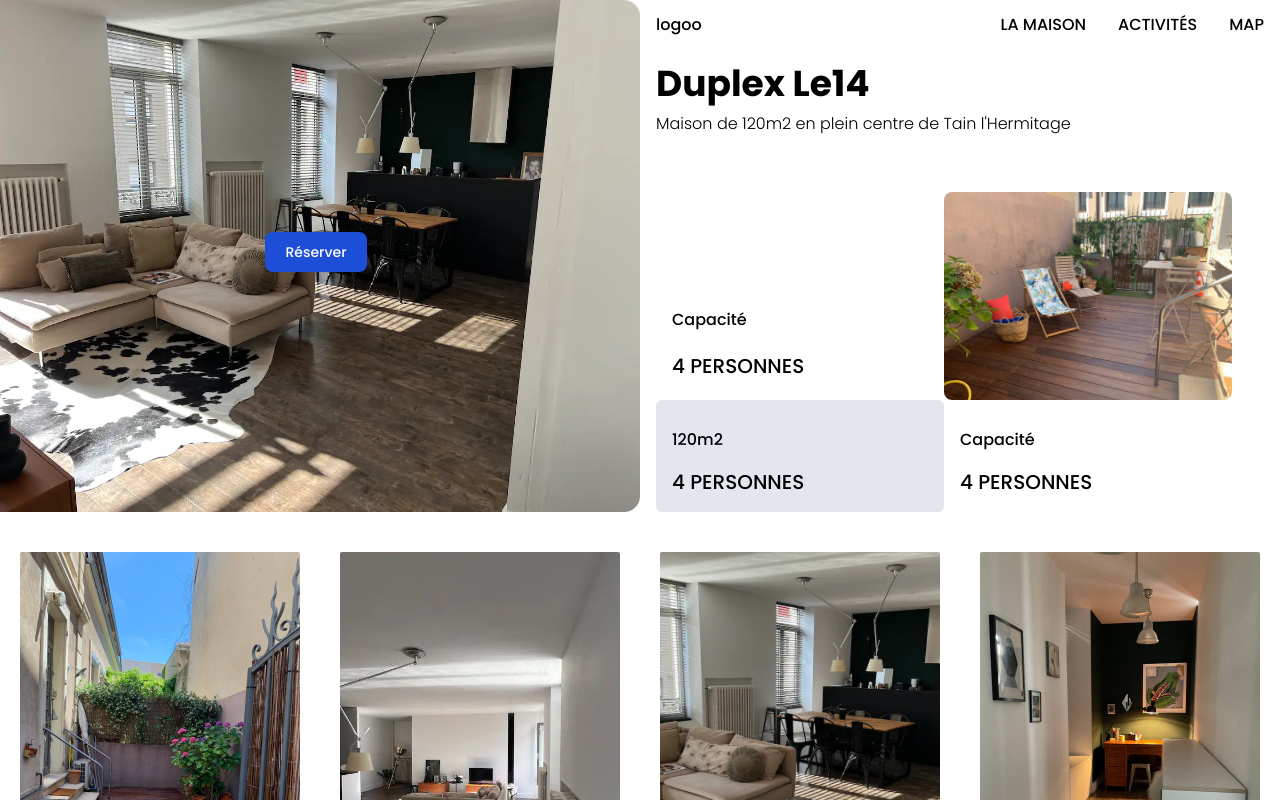
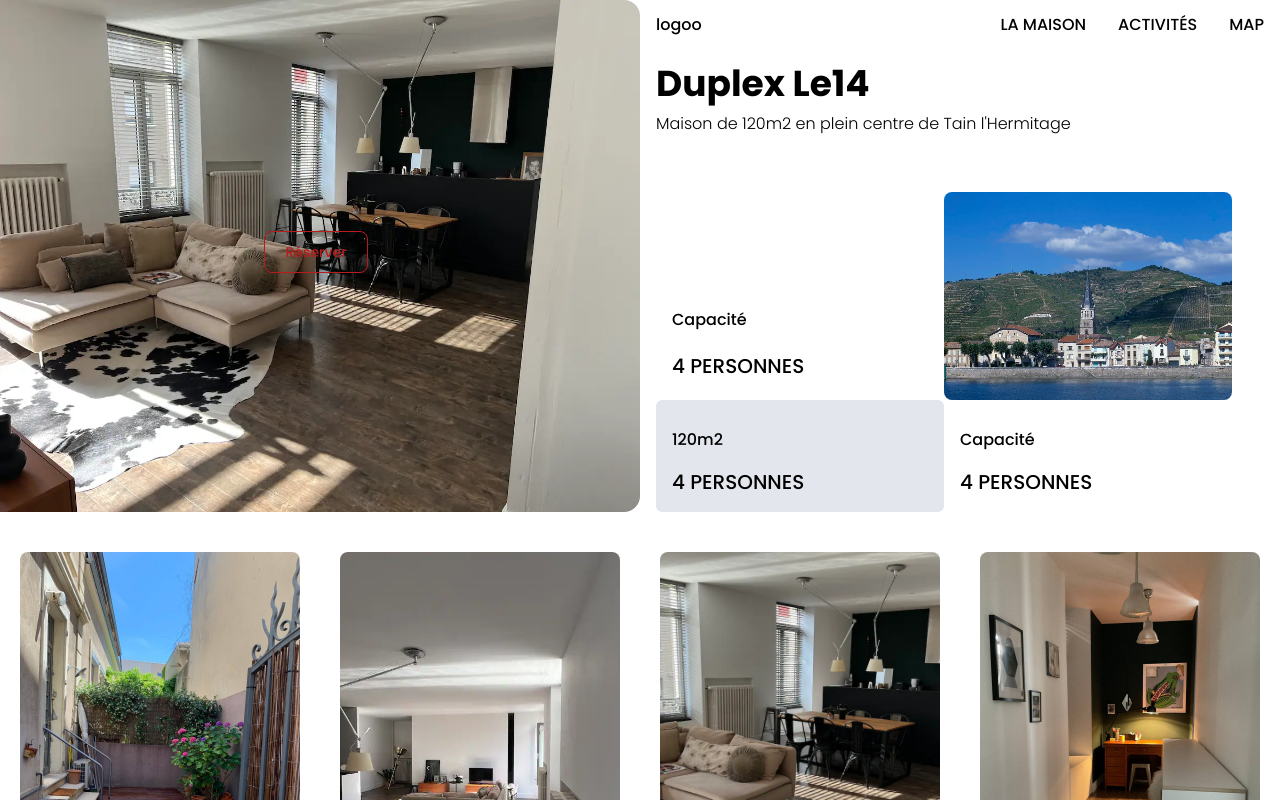
Before and after one commit to T-Urud/le14-project, a React (Create React App) app: page / in a window 1280 px wide. Shown: the top 800 px of the page. Built offline with nearby package versions, Linux system fonts and the light colour scheme.

Commit message:
booking form animation tst

```diff
--- a/src/components/Booking.js
+++ b/src/components/Booking.js
@@ -5,8 +5,8 @@ import image from "../images";
 import { motion } from "framer-motion";
 
 const variants = {
-  hidden: { opacity: 0 },
-  visible: { opacity: 1 },
+  hidden: { opacity: 0, zIndex: -1, scale: 0.2 },
+  visible: { opacity: 1, zIndex: 10, scale: 1 },
 };
 
 const Booking = () => {
@@ -51,7 +51,8 @@ const Booking = () => {
             exit={{ opacity: 0 }}
             transition={{ duration: 1 }}
             variants={variants}
-            className="absolute text-white bg-blue-700 hover:bg-blue-800 focus:ring-4 focus:ring-blue-300 font-medium rounded-lg text-sm px-5 py-2.5 me-2 mb-2 dark:bg-blue-600 dark:hover:bg-blue-700 focus:outline-none dark:focus:ring-blue-800"
+            className="absolute text-red-700 hover:text-white border border-red-700 hover:bg-red-800 focus:ring-4 focus:outline-none focus:ring-red-300 font-medium rounded-lg text-sm px-5 py-2.5 text-center me-2 mb-2 dark:border-red-500 dark:text-red-500 dark:hover:text-white dark:hover:bg-red-600 dark:focus:ring-red-900"
+            // className="absolute text-white bg-red-600 hover:bg-red-700 focus:ring-4 focus:ring-red-400 font-medium rounded-lg text-sm px-5 py-2.5 me-2 mb-2 dark:bg-red-600 dark:hover:bg-red-700 focus:outline-none dark:focus:ring-red-800"
           >
             Réserver
           </motion.button>
--- a/src/components/CarouselFramer.js
+++ b/src/components/CarouselFramer.js
@@ -29,7 +29,7 @@ const CarouselFramer = () => {
               src={image}
               key={image}
               alt=""
-              className="w-full h-full rounded-sm pointer-events-none object-cover"
+              className="w-full h-full rounded-lg pointer-events-none object-cover"
             />
           </motion.div>
         ))}
--- a/src/components/TopSection.js
+++ b/src/components/TopSection.js
@@ -1,6 +1,7 @@
 import React from "react";
 import Header from "./Header";
 import terrasse from "../assets/img/appartment/terrasse.jpeg";
+import cityPic from "../assets/img/Tain-l-Hermitage-Rhône-France.webp";
 import Booking from "./Booking";
 
 const TopSection = () => {
@@ -26,7 +27,8 @@ const TopSection = () => {
             <div
               className="rounded-lg w-full h-52 bg-cover"
               style={{
-                backgroundImage: `url(${terrasse})`,
+                backgroundImage: `url(${cityPic})`,
+                // backgroundImage: `url(${terrasse})`,
               }}
             ></div>
             <div className="bg-persoGrey rounded-md w-full h-28 flex flex-col justify-end p-4">
```
